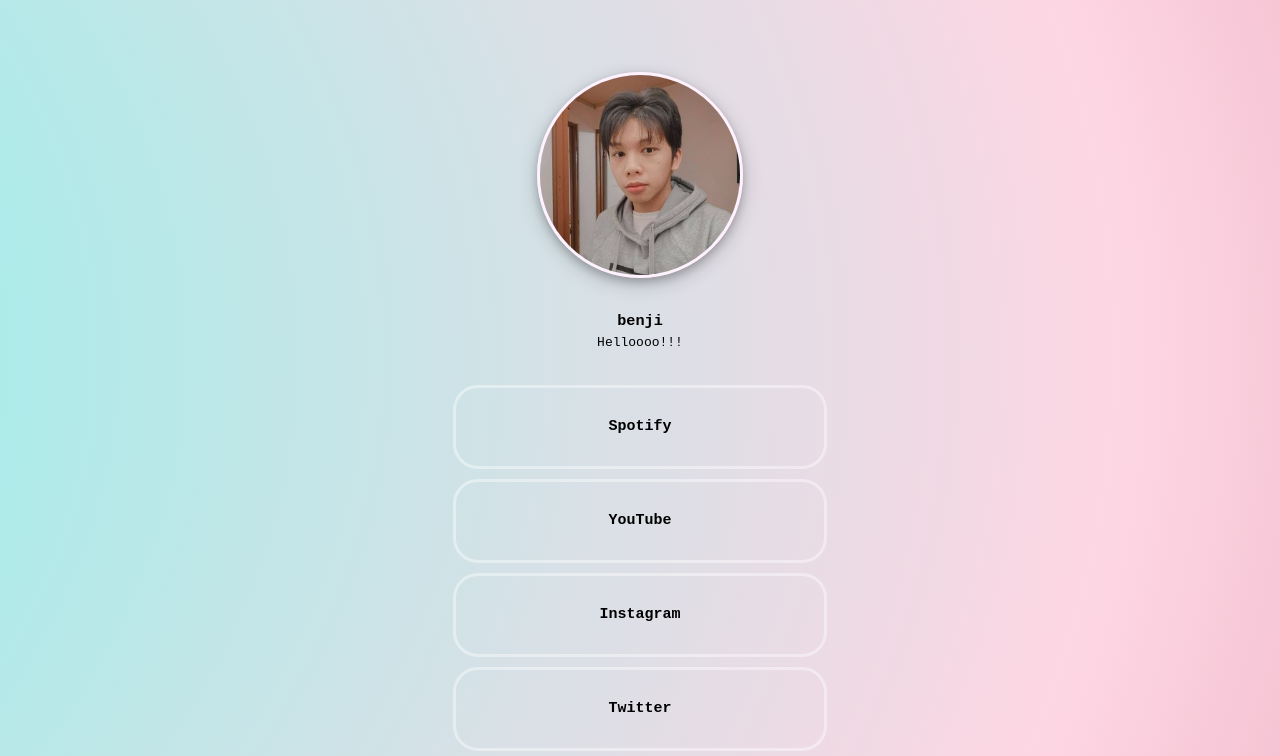
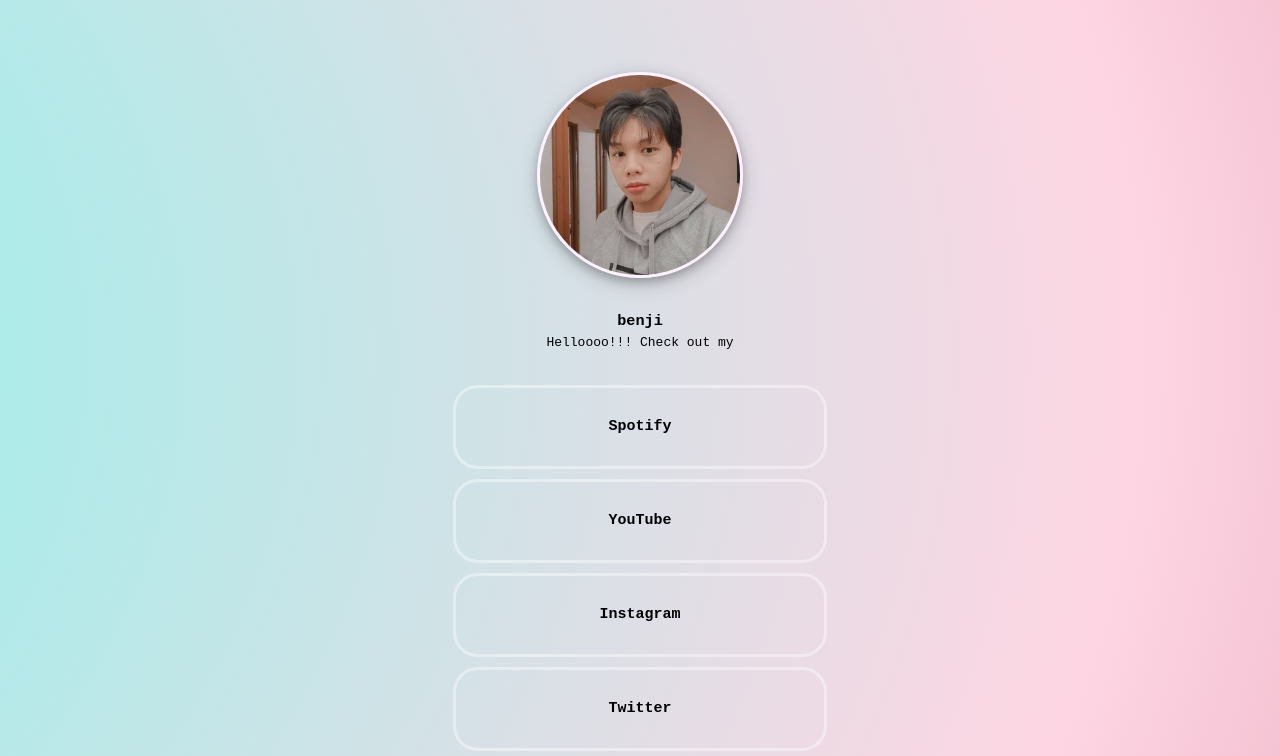
Before and after one commit to liangbinjie/mySocial, a plain HTML site: page index.html in a window 1280 px wide. Shown: the part 46-802 px from the top of the page. Drawn offline with nearby package versions, Linux system fonts and the light colour scheme.

Commit message:
Update index.html

```diff
--- a/index.html
+++ b/index.html
@@ -28,7 +28,7 @@
             <div class="profile">
                 <img id="pfp" src="pfp.jpg" alt="Profile Picture">
                 <h3 id="username">benji</h3>
-                <p id="description">Helloooo!!!</p>
+                <p id="description">Helloooo!!! Check out my</p>
             </div>
         </header>
 
```
